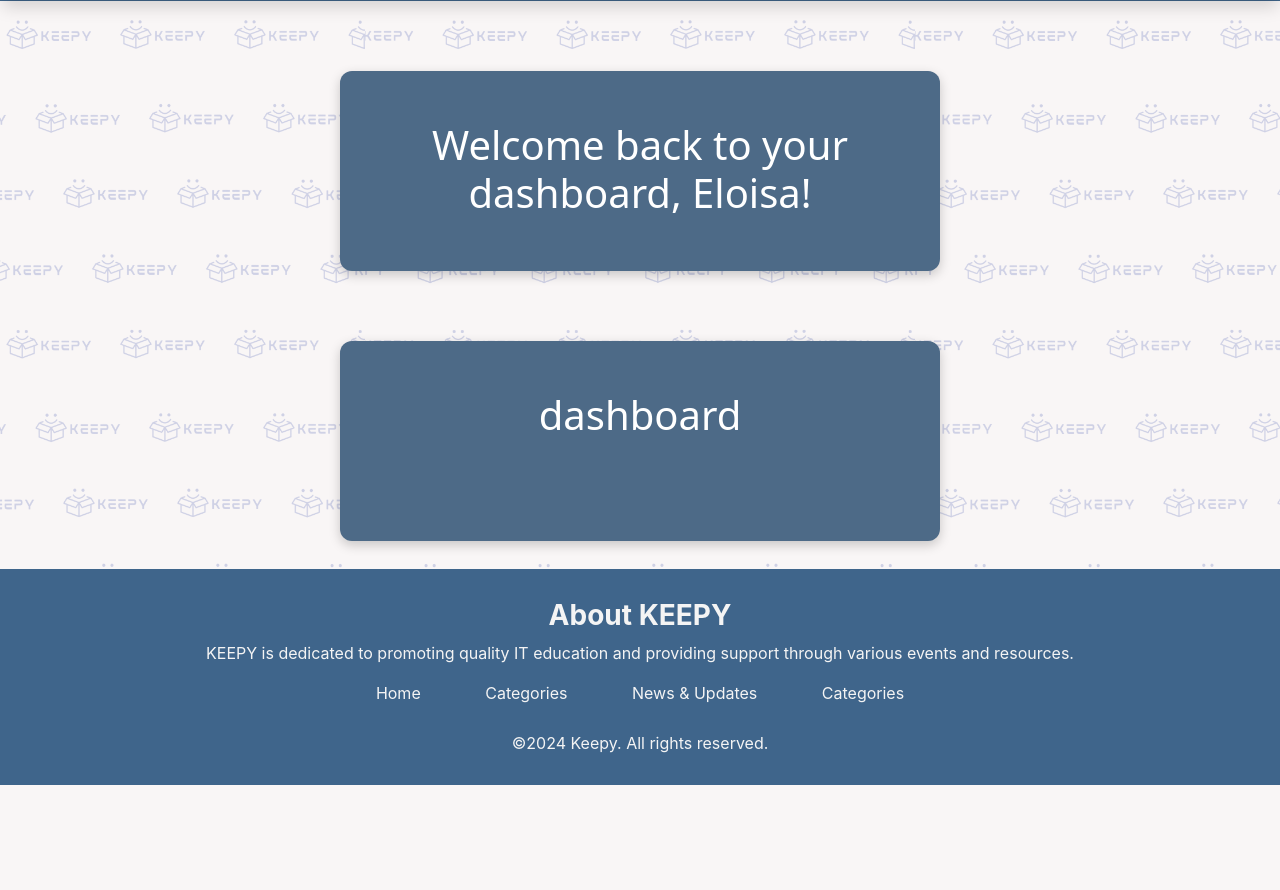
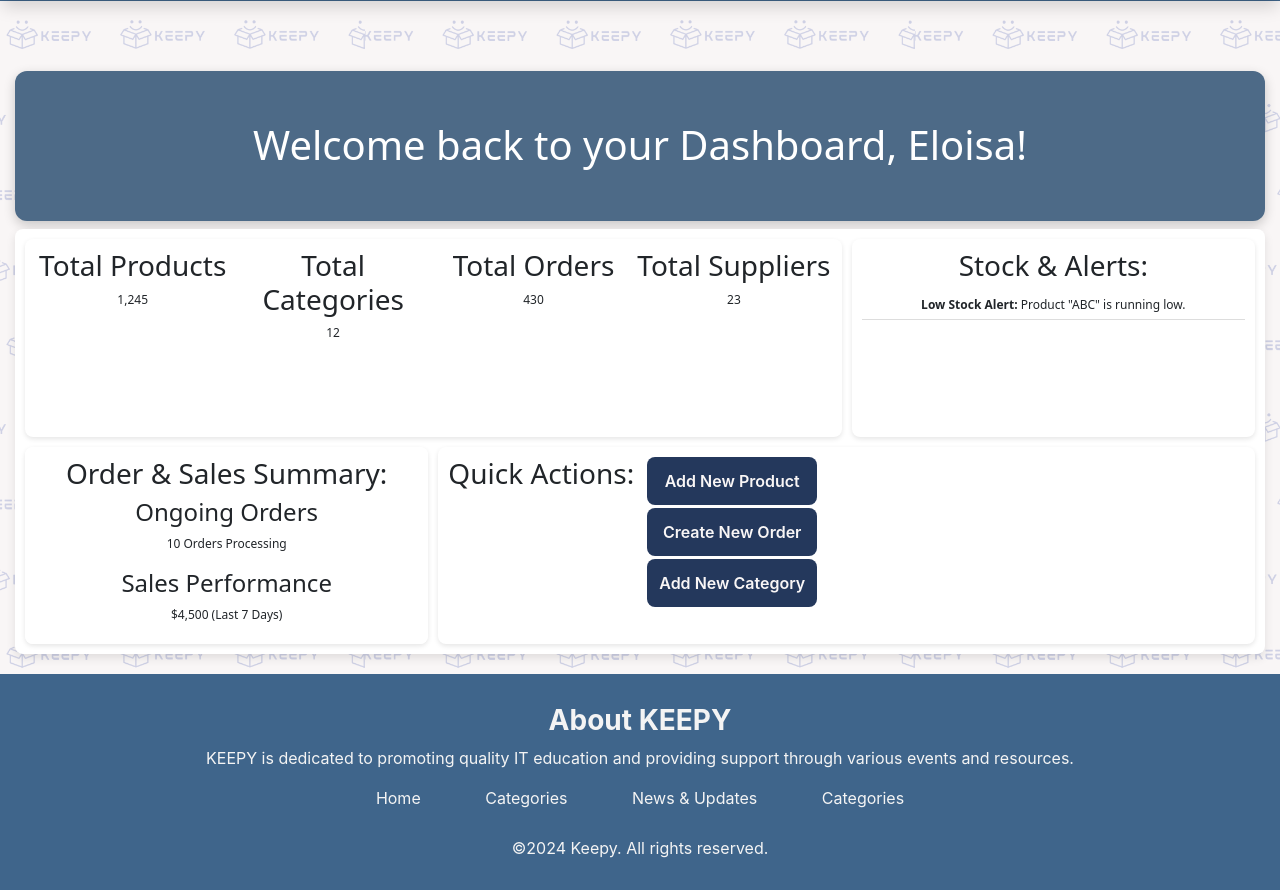
Before and after one commit to AzterBrew/websys-finals, a PHP site: page /home.php in a window 1280 px wide. Shown: the part 73-963 px from the top of the page. Before the commit the page ends 858 px from the top, so only its background shows below. Run offline with PHP 8.4, Linux system fonts and the light colour scheme; a user stored in the database is signed in; data comes from the database, SQL or seed files in the repository.

Commit message:
dashboard final

```diff
--- a/home.php
+++ b/home.php
@@ -20,17 +20,67 @@
 ?>
         <div class="page-container">
             <div class="hello-username">
-                <h1>Welcome back to your dashboard, <?=$username?>!</h1>
+                <h1>Welcome back to your Dashboard, <?=$username?>!</h1>
 
-        <div class="dashboard">
+                <div class="dashboard-container">
+        <!-- Overview Panel -->
+        <div class="box overview-panel total-products">
+            <div>
+                <h3>Total Products</h3>
+                <p>1,245</p>
+            </div>
+            <div>
+                <h3>Total Categories</h3>
+                <p>12</p>
+            </div>
+            <div>
+                <h3>Total Orders</h3>
+                <p>430</p>
+            </div>
+            <div>
+                <h3>Total Suppliers</h3>
+                <p>23</p>
+            </div>
+        </div>
 
-            <h1>dashboard</h1>
+        <!-- Stock & Alerts Panel -->
+        <div class="box alerts">
+            <h3>Stock & Alerts:</h3>
+            <div class="alert-item">
+                <span><strong>Low Stock Alert:</strong> Product "ABC" is running low.</span>
+            </div>
+        </div>
 
+        <!-- Order & Sales Summary -->
+        <div class="box">
+            <h3>Order & Sales Summary:</h3>
+            <div>
+                <h4>Ongoing Orders</h4>
+                <p>10 Orders Processing</p>
+            </div>
+            <div>
+                <h4>Sales Performance</h4>
+                <p>$4,500 (Last 7 Days)</p>
+            </div>
+        </div>
 
+        <!-- Quick Actions -->
+        <div class="boxopt quick-actions">
+            <h3>Quick Actions: </h3>
+            <div class="buttons">
+                <button>Add New Product</button>
+                <button>Create New Order</button>
+                <button>Add New Category</button>
 
 
         </div>
+        </div>
+                </div>
+            </div>
+        </div>
 
+</div>
+            </div>
 
 
                 <!-- <hr> -->
--- a/style.css
+++ b/style.css
@@ -660,8 +660,8 @@
   box-shadow: 0 4px 12px rgba(0, 0, 0, 0.2);
   padding:50px;
   margin-top: 70px;
-  width: 600px;
-  height: 200px;
+  width: 1250px;
+  height: 150px;
   color: white;
   margin-left:auto;
   margin-right: auto;
@@ -1179,3 +1179,96 @@
 .offcanvas .sidebar-color {
   background-color: #16263e !important;
 }
+
+.dashboard-container {
+  width: 1250px;
+  height: 425px;
+  background-color: #fff;
+  padding: 10px;
+  border-radius: 8px;
+  box-shadow: 0 4px 10px rgba(0, 0, 0, 0.1);
+  display: grid;
+  grid-template-columns: 1fr 1fr 1fr;
+  grid-template-rows: repeat(2, 1fr);
+  gap: 10px;
+  overflow: hidden;
+  margin-left: auto;
+  margin-right: auto;
+}
+
+.box {
+  background-color: #fff;
+  padding: 10px;
+  border-radius: 8px;
+  box-shadow: 0 2px 5px rgba(0, 0, 0, 0.1);
+  overflow: auto;
+  font-size: 12px;
+}
+
+/* Quick Actions Container - Flexbox layout */
+.boxopt {
+  background-color: #fff;
+  padding: 10px;
+  border-radius: 8px;
+  box-shadow: 0 2px 5px rgba(0, 0, 0, 0.1);
+  overflow: hidden;
+  font-size: 12px;
+  grid-column: span 2;
+  display: flex;
+  align-items: flex-start;
+}
+
+.boxopt h3 {
+  margin-right: 13px;
+  white-space: nowrap;
+}
+
+.boxopt .buttons {
+  display: flex;
+  flex-direction: column;
+  gap: 3px;
+}
+
+.overview-panel {
+  display: flex;
+  justify-content: space-between;
+  gap: 5px;
+}
+
+.overview-panel div {
+  width: 30%; /* Reduced width to fit in the container */
+}
+
+.alerts .alert-item {
+  padding: 5px;
+  border-bottom: 1px solid #ddd;
+}
+
+button {
+  padding: 3px 5px;
+  margin: 1px;
+  font-size: 12px;
+  background-color: #007bff;
+  color: white;
+  border: none;
+  border-radius: 4px;
+  cursor: pointer;
+}
+
+button:hover {
+  background-color: #0056b3;
+}
+
+h3 {
+  font-size: 1em; /* Smaller heading size */
+  margin-bottom: 8px;
+}
+
+p {
+  margin: 0;
+}
+
+/* Span Total Products box across two columns */
+.total-products {
+  grid-column: span 2; /* Spans across two columns */
+}
```
